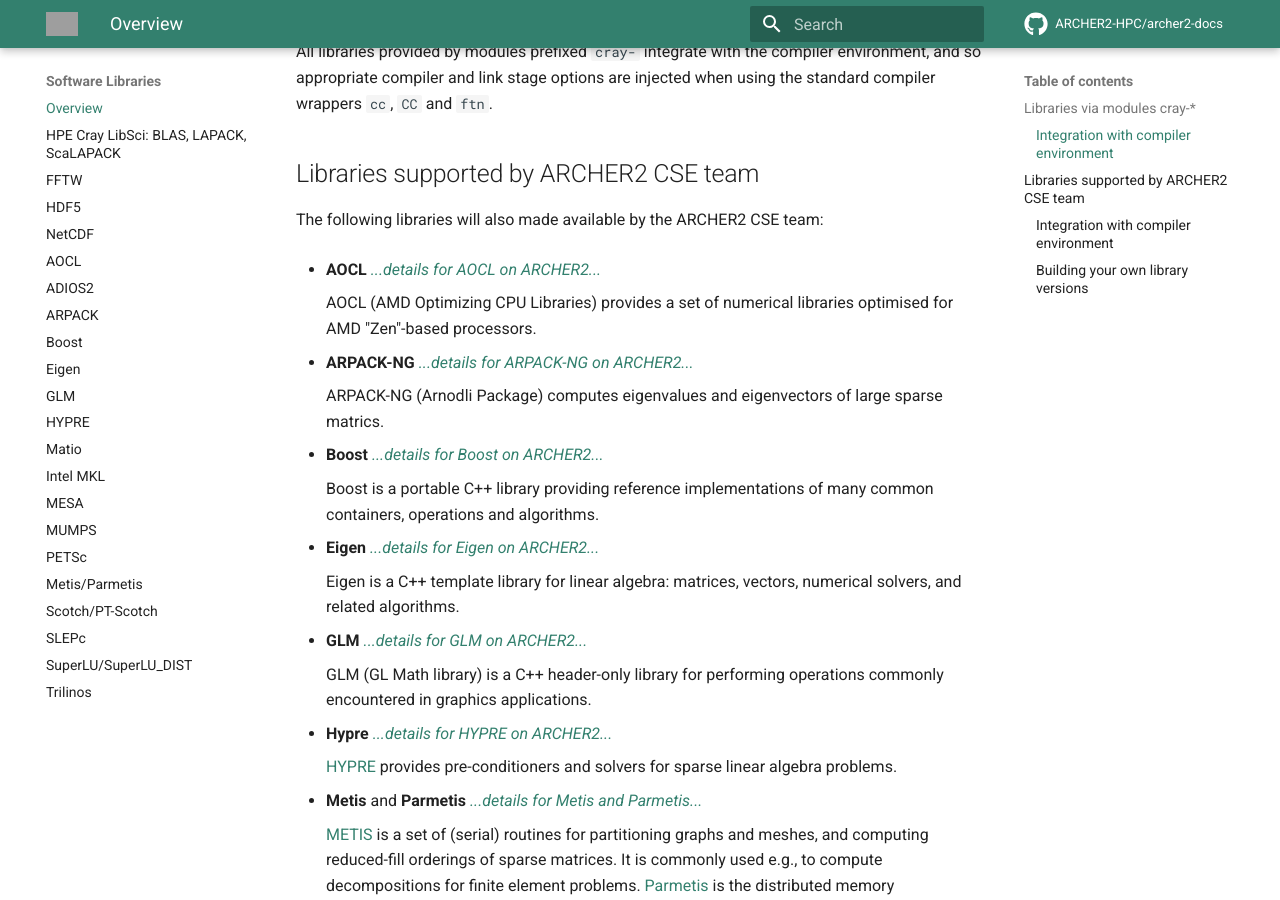
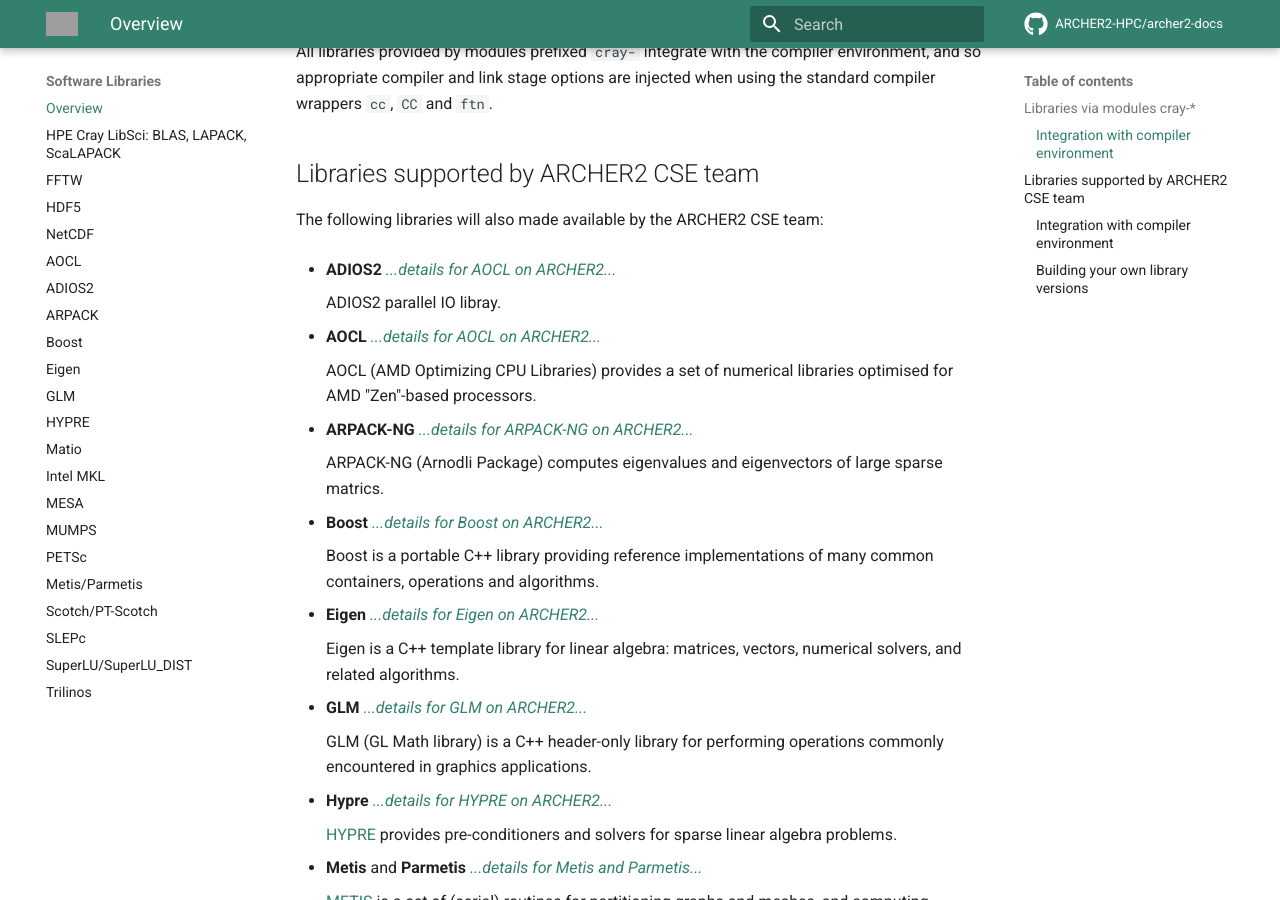
Before and after one commit to ARCHER2-HPC/archer2-docs, an MkDocs documentation site: the page built from docs/software-libraries/index.md, in a window 1280 px wide and 900 px high, scrolled down 1133 px. Built offline with MkDocs 1.6.1 and Material for MkDocs 9.7.7, drawn with Linux system fonts in a browser that asks for light colours; comment, search, counter and statistics services are not loaded; grey boxes are pictures that could not be loaded.

Commit message:
Update index.md

```diff
--- a/docs/software-libraries/index.md
+++ b/docs/software-libraries/index.md
@@ -67,6 +67,10 @@
 ## Libraries supported by ARCHER2 CSE team
 
 The following libraries will also made available by the ARCHER2 CSE team:
+
+- **ADIOS2** [*...details for AOCL on ARCHER2...*](adios.md)
+
+    ADIOS2 parallel IO libray.
 
 - **AOCL** [*...details for AOCL on ARCHER2...*](aocl.md)
 
```
